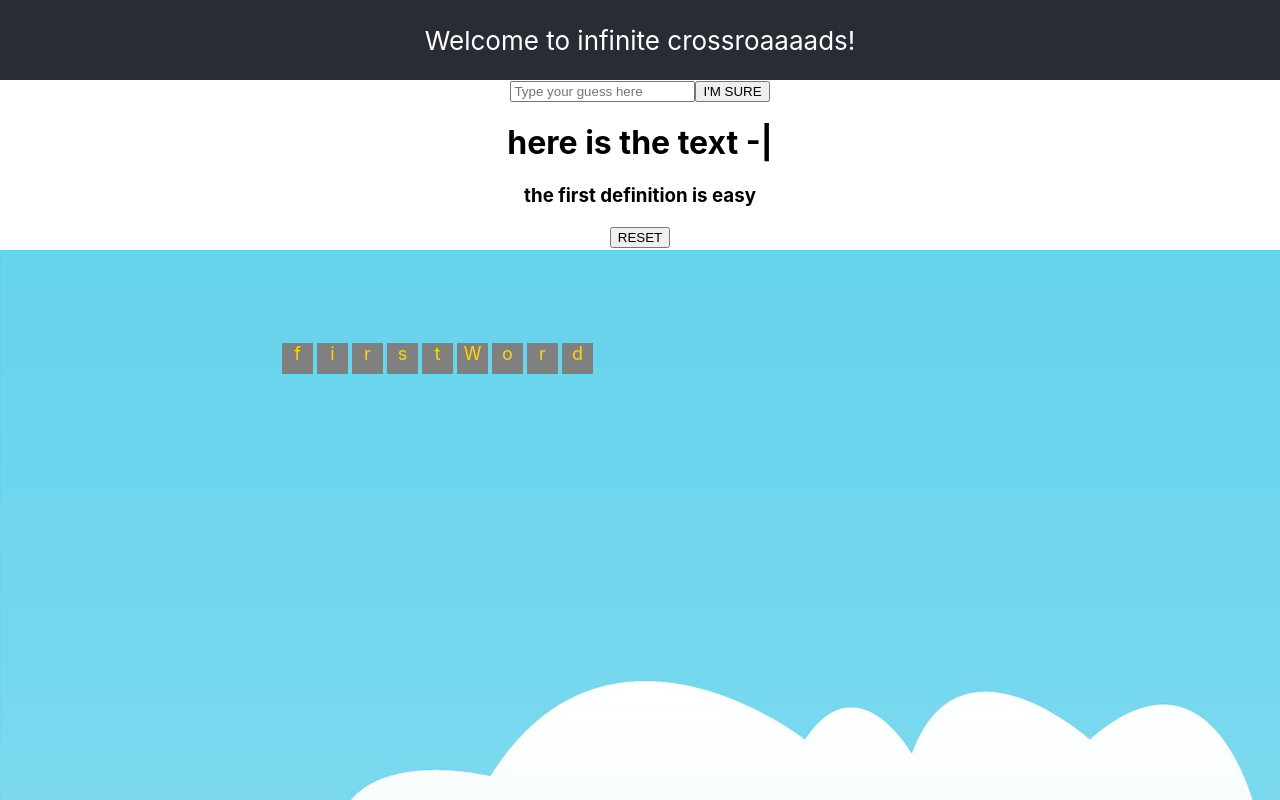
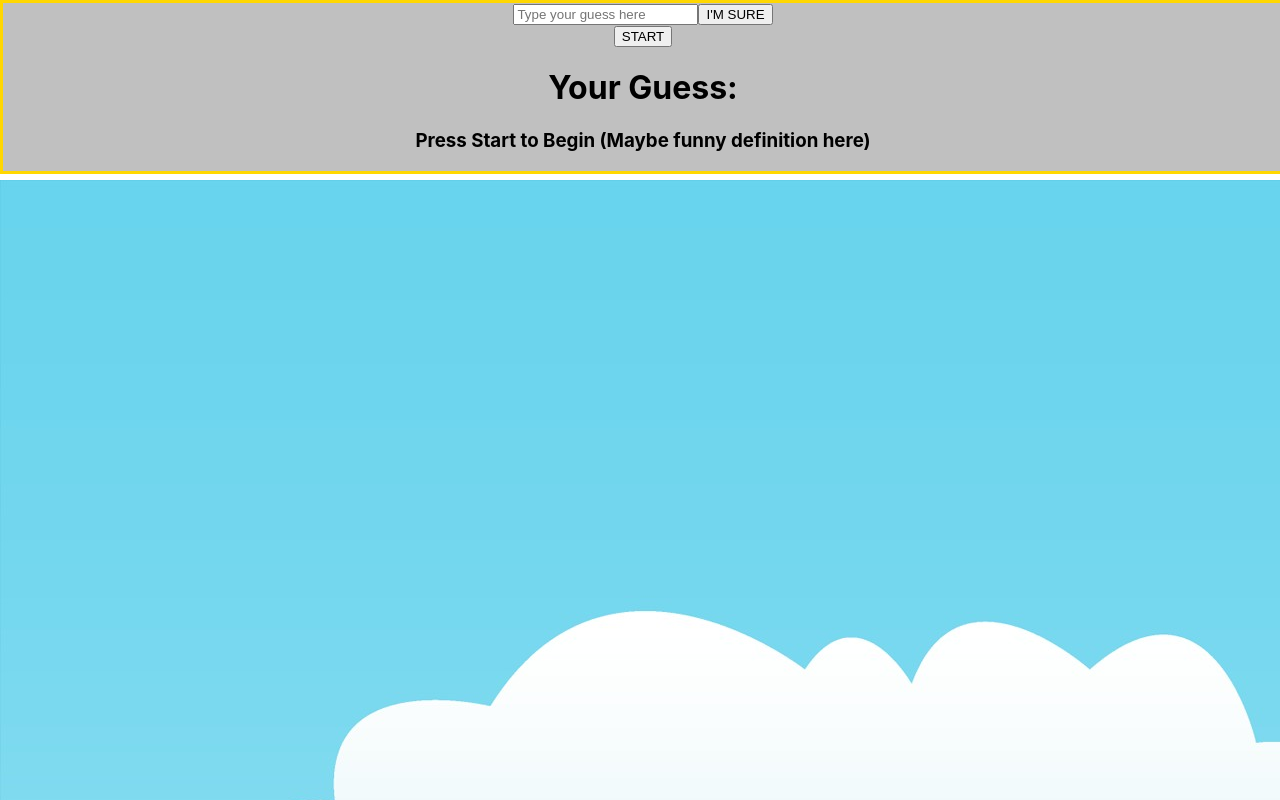
Before and after one commit to jacobwconklin/InfiniteCrosswords, a React (Create React App) app in the folder infinitecrosswords/: page / in a window 1280 px wide. Shown: the top 800 px of the page. Built offline with nearby package versions, Linux system fonts and the light colour scheme; no server answers.

Commit message:
Fixed header and start / reset button

```diff
--- a/infinitecrosswords/src/App.js
+++ b/infinitecrosswords/src/App.js
@@ -2,21 +2,19 @@ import './App.css';
 // import SingleWord from './components/SingleWord';
 import AllWords from './components/AllWords';
 import AllBackgroundObjects from './components/AllBackgroundObjects';
-import CrosswordBuilder from './components/CrosswordBuilder';
+import FixedHeader from './components/FixedHeader';
 
 function App() {
   return (
     <div className="App">
+      <AllBackgroundObjects />
+      <AllWords />
+      <FixedHeader />
       <header className="App-header">
         <p>
           Welcome to infinite crossroaaaads!
         </p>
       </header>
-      <CrosswordBuilder />
-      <button> RESET </button>
-      {/* <SingleWord word='Dictionary' orientation='Vertical'/> */}
-      <AllBackgroundObjects />
-      <AllWords />
     </div>
   );
 }
--- a/infinitecrosswords/src/actions/ClearWords.js
+++ b/infinitecrosswords/src/actions/ClearWords.js
@@ -0,0 +1,4 @@
+// CLEAR_WORDS
+export const clearWords = () => ({
+    type: 'CLEAR_WORDS',
+  });
--- a/infinitecrosswords/src/components/AllBackgroundObjects.jsx
+++ b/infinitecrosswords/src/components/AllBackgroundObjects.jsx
@@ -15,7 +15,7 @@ const AllBackgroundObjects = () => {
                 objectFit: 'none',
                 objectPosition: '0 0',
                 position: 'absolute',
-                top: 250,
+                top: 180,
                 left: 0,
             }}
         />
--- a/infinitecrosswords/src/components/AllWords.jsx
+++ b/infinitecrosswords/src/components/AllWords.jsx
@@ -8,16 +8,32 @@ const AllWords = (props) => {
     // they update here, but there they can each have their specific position assigned by wordadder
 
     // get all words from redux store
-    const words = props.words.reverse();;
+    // may be more efficient to just go through props.words once and concatenate each word to a new
+    // array
+    const prevWords = props.words.filter(word => !word.showLetters);
+    const newWord = props.words.filter(word => word.showLetters);
 
     // console.log('props in AllWords is now:', words);
 
     return (
         <div className='AllWordsContainer'>
-            <p> all words: </p>
             {
                 /* For each word pulled from the Redux Store create a new SingleWord to be rendered */
-                words.map(word => (
+                prevWords.map(word => (
+                    // Check each object in words to see that they are word objects and not flags
+                    word.word &&
+                    <SingleWord
+                        word={word.word}
+                        key={word.word}
+                        orientation={word.orientation}
+                        x={word.x}
+                        y={word.y}
+                        showLetters={word.showLetters}
+                    />
+                ))
+            }
+            {
+                newWord.map(word => (
                     // Check each object in words to see that they are word objects and not flags
                     word.word &&
                     <SingleWord
--- a/infinitecrosswords/src/components/CrosswordBuilder.jsx
+++ b/infinitecrosswords/src/components/CrosswordBuilder.jsx
@@ -15,7 +15,7 @@ const randomWords = require('random-words');
 const CrosswordBuilder = (props) => {
 
     // Stored in CrosswordBuilder state
-    const [currentWord, setCurrentWord] = useState('first');
+    const [currentWord, setCurrentWord] = useState();
     const [newWords, setNewWords] = useState(alphabeticalWords);
 
     const submitWord = (userWord) => {
@@ -34,6 +34,20 @@ const CrosswordBuilder = (props) => {
             // user guess is over, therefore end the game.
             console.log('game ogre');
         }
+    }
+
+    // Create the first random word to get the crossword going
+    const startGame = () => {
+        let word = 'no';
+        while (word.length <= 3) {
+            word = randomWords();
+        }
+        setCurrentWord(word);
+        const x = 8;
+        const y = 3;
+        const orientation = Math.random() > 0.49 ? 'Vertical' : 'Horizontal';
+        const showLetters = false;
+        props.dispatch(addWord({word, x, y, orientation, showLetters}));
     }
 
     const collectNewWords = () => {
@@ -56,7 +70,7 @@ const CrosswordBuilder = (props) => {
 
     return (
         <div>
-            <GuessInput submitWord={submitWord}/>
+            <GuessInput submitWord={submitWord} startGame={startGame}/>
             <Definition word={currentWord} />
         </div>
     )
--- a/infinitecrosswords/src/components/Definition.jsx
+++ b/infinitecrosswords/src/components/Definition.jsx
@@ -4,9 +4,10 @@ import { useState, useEffect } from "react";
 // Maybe this could be a pure js file that returns the definition, idk
 const Definition = (props) => {
 
-    const [definition, setDefinition] = useState('the first definition is easy');
+    const [definition, setDefinition] = useState('Press Start to Begin (Maybe funny definition here)');
 
     useEffect(() => {
+        if (!props.word) return;
         fetch(`https://api.dictionaryapi.dev/api/v2/entries/en/${props.word}`)
         .then(response => response.json())
         .then(data => {
--- a/infinitecrosswords/src/components/FixedHeader.jsx
+++ b/infinitecrosswords/src/components/FixedHeader.jsx
@@ -1,10 +1,26 @@
 // To render and contain the entire header, which will be fixed to the
 // screen to follow the user if they scroll
+import CrosswordBuilder from "./CrosswordBuilder"
 
 const FixedHeader = () => {
 
+    return (
+        <div
+            className="FixedHeader"
+            style={{
+                position: 'fixed',
+                top: 0,
+                left: 0,
+                width: '100%',
+                background: 'silver',
+                border: '3px solid gold'
+            }}
+        >
+            <CrosswordBuilder />
+        </div>
+    )
 }
 
-// Add start button to fire of first word...
+// Add start button to fire off first word...
 
 export default FixedHeader
--- a/infinitecrosswords/src/components/SingleWord.jsx
+++ b/infinitecrosswords/src/components/SingleWord.jsx
@@ -10,7 +10,10 @@ const SingleWord = (props) => {
     const orientation = props.orientation || 'Vertical';
     const showLetters = props.showLetters || false;
     // Flag to make first letter always be visible
+    // Maybe make setting the first and or last letter to be always visible
+    // an optional setting maybe triggered with a button.
     let isFirstLetter = true;
+
 
     // Want to make the first letter always visible
     const checkFirstLetter = () => {
--- a/infinitecrosswords/src/components/guessInput.jsx
+++ b/infinitecrosswords/src/components/guessInput.jsx
@@ -2,10 +2,13 @@
 // Checks that length matches and could start / end word with correct letter if desired
 import React from 'react';
 import { useState } from 'react';
+import { connect } from "react-redux";
+import { clearWords } from '../actions/ClearWords';
 
 const GuessInput = (props) => {
     const [stateText = 'defaultValue', setText] = useState([]);
     const [formText, setFormText] = useState([]);
+    const [gameIsStarted, setGameIsStarted] = useState(false);
 
     const onSubmit = (e) => {
         e.preventDefault();
@@ -15,6 +18,18 @@ const GuessInput = (props) => {
         // console.log('user word is: ', guess);
         // submit function from CrosswordBuilder is passed down here:
         props.submitWord(guess);
+    }
+
+    const startOrResetGame = () => {
+        if (!gameIsStarted) {
+            setGameIsStarted(true);
+            props.startGame();
+        } else {
+            // Reset ongoing game
+            console.log('in guessinput checking that props.dispatch exists:', props.dispatch);
+            props.dispatch(clearWords());
+            setGameIsStarted(false);
+        }
     }
 
     //jsx for the form users enter their word into
@@ -32,11 +47,13 @@ const GuessInput = (props) => {
                     I'M SURE
                 </button>
             </form>
-            <h1> here is the text -| {stateText}</h1>
+            {/* Start game button could double as reset button maybe */}
+            <button onClick={startOrResetGame}>{ gameIsStarted ? 'RESET' : 'START' }</button>
+            <h1> Your Guess:  {stateText}</h1>
         </div>
     )
 
 }
 
 
-export default GuessInput;
+export default connect()(GuessInput);
--- a/infinitecrosswords/src/index.css
+++ b/infinitecrosswords/src/index.css
@@ -30,7 +30,3 @@ code {
   display: flex;
   flex-direction: row;
 }
-
-.AllWordsContainer {
-  background-color: green;
-}
--- a/infinitecrosswords/src/reducers/Words.js
+++ b/infinitecrosswords/src/reducers/Words.js
@@ -1,11 +1,14 @@
   // can create a variable for the defualt state to avoid a ton of code in the arguments list of the function
-  const wordReducerDefaultState = [{
+  const wordReducerDefaultState = [];
+  /*
+  {
     word:'firstWord',
     orientation:'Horizontal',
     x:8,
     y:2,
     showLetters:true
-  }];
+  }
+  */
 
   // Words Reducer
   const wordReducer = (state = wordReducerDefaultState, action) => {
```
Also changed, not shown: infinitecrosswords/src/resources/hd-white-ribbon-banner-illustration-png-31627689382uje4k03azo.png (added).
